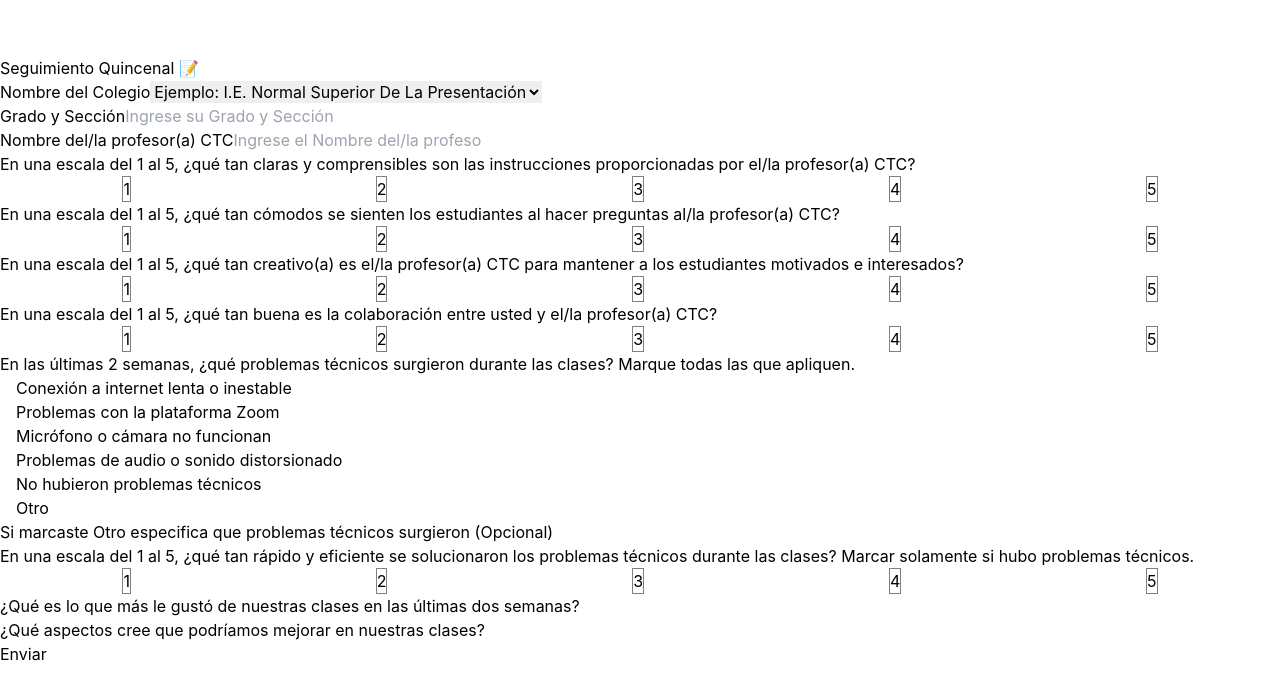
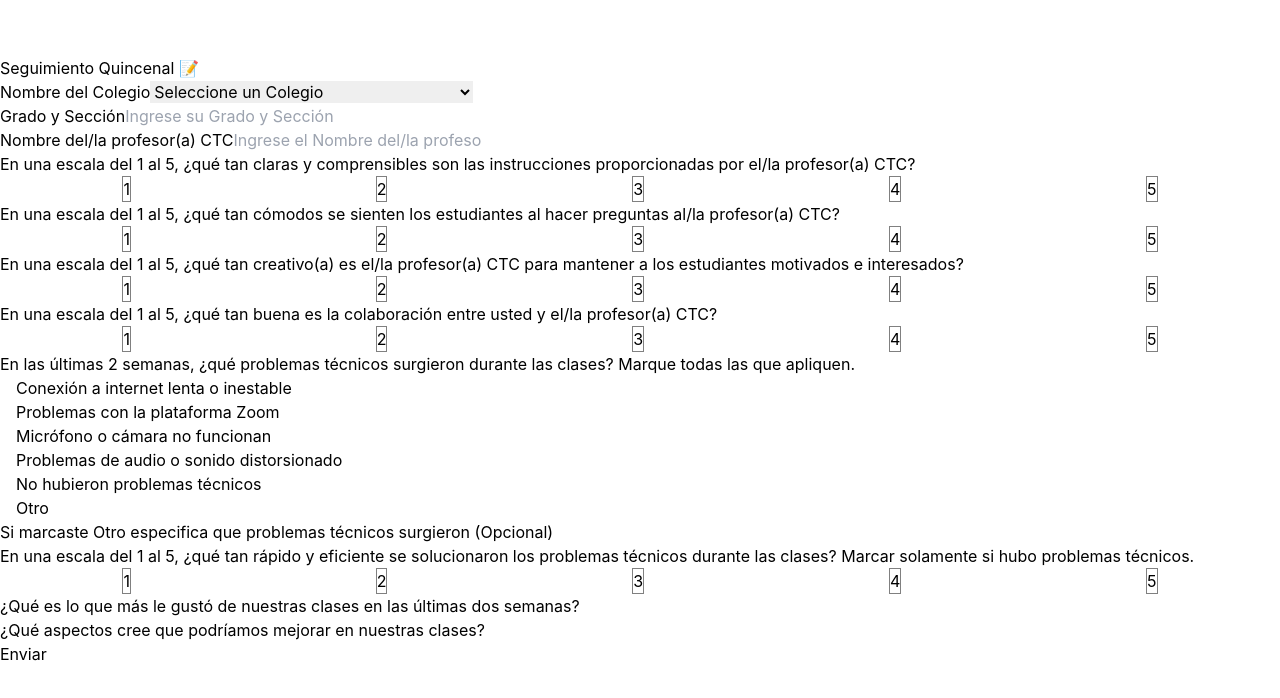
Before and after one commit to Kevincarlosqa/formCTC, a React (Vite) app: page / in a window 1280 px wide. Shown: the part 1444-2142 px from the top of the page. Built offline with nearby package versions, Linux system fonts and the light colour scheme.

Commit message:
EncuestaQuincenal

```diff
--- a/src/components/Form.jsx
+++ b/src/components/Form.jsx
@@ -125,7 +125,7 @@ function Form() {
         options={nombreColegioOptions}
         value={formData.nombre_colegio}
         onChange={handleChange}
-        placeholder="Ejemplo: I.E. Normal Superior De La Presentación"
+        placeholder="Seleccione un Colegio"
         isOptional={false}
         error={errors.nombre_colegio}
       />,
```
